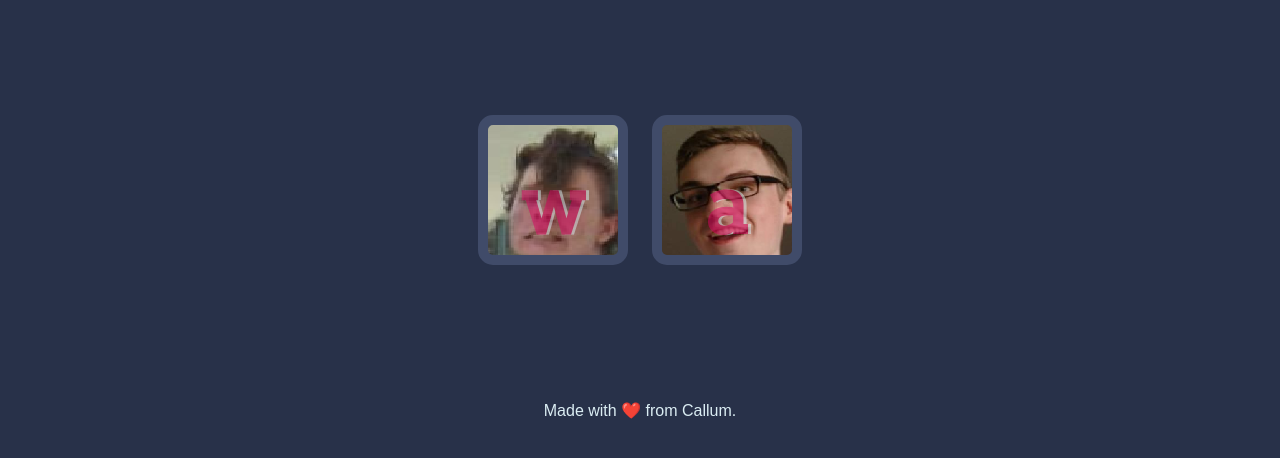
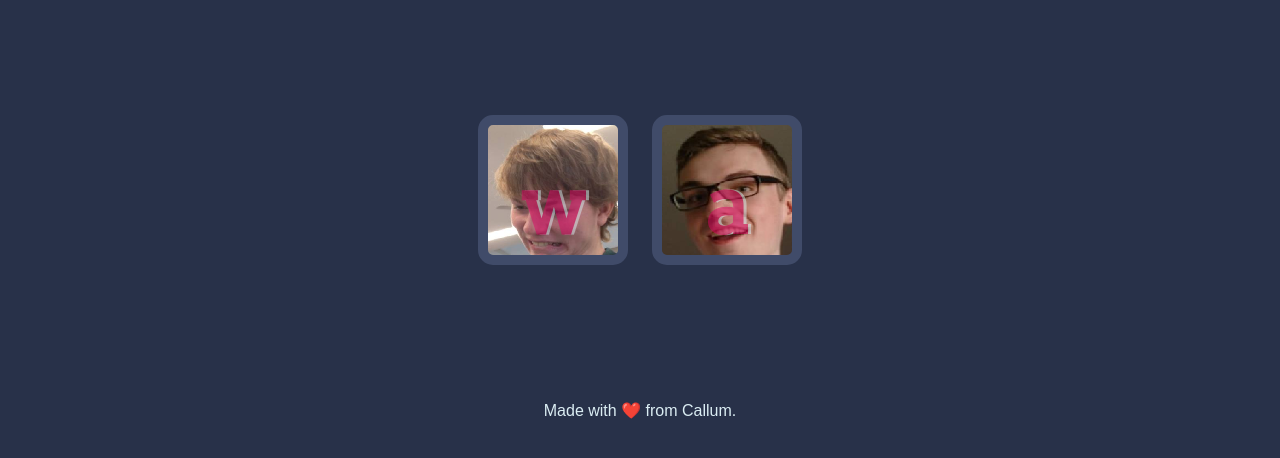
Before and after one commit to CallumReynolds/haunted-souls, a plain HTML site: page index.html in a window 1280 px wide. Shown: the part 174-632 px from the top of the page. Drawn offline with Linux system fonts and the light colour scheme.

Commit message:
another re-upload

```diff
--- a/style.css
+++ b/style.css
@@ -18,7 +18,7 @@ footer {
 }
 
 .w {
-  background-image: url("images/spoopyMac2.png");
+  background-image: url("images/spoopyMac.png");
 }
 
 .a {
```
Also changed, not shown: images/spoopyMac.png (added).
